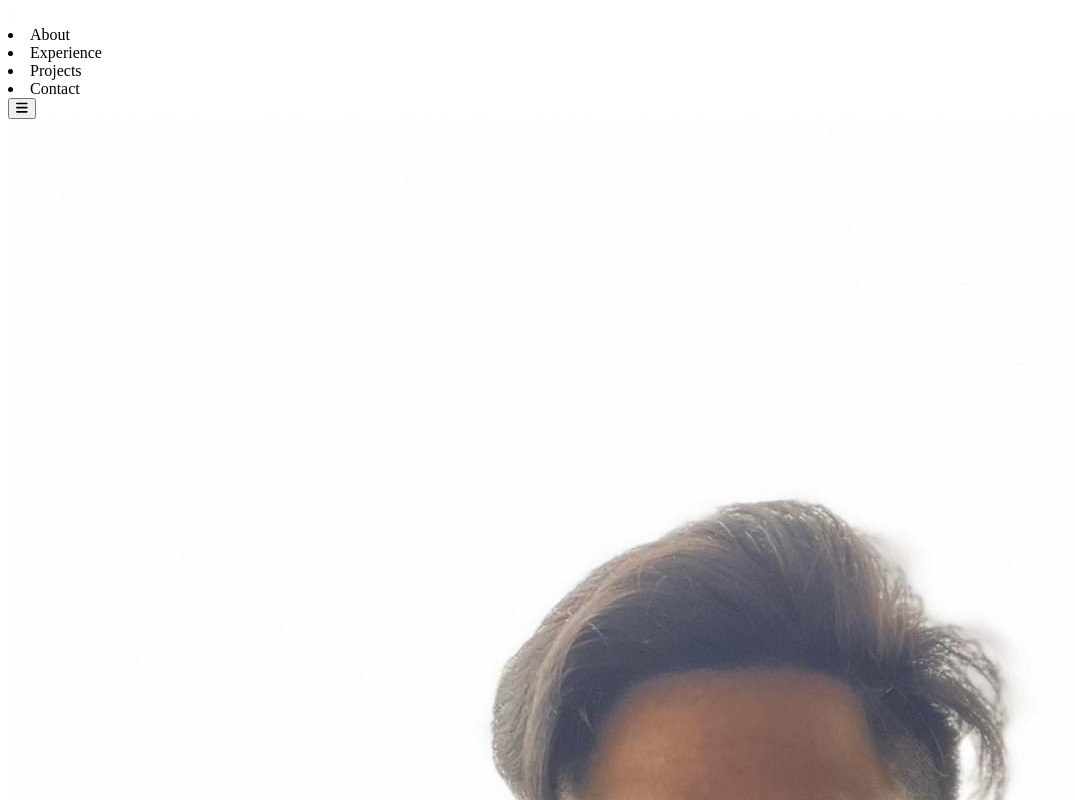
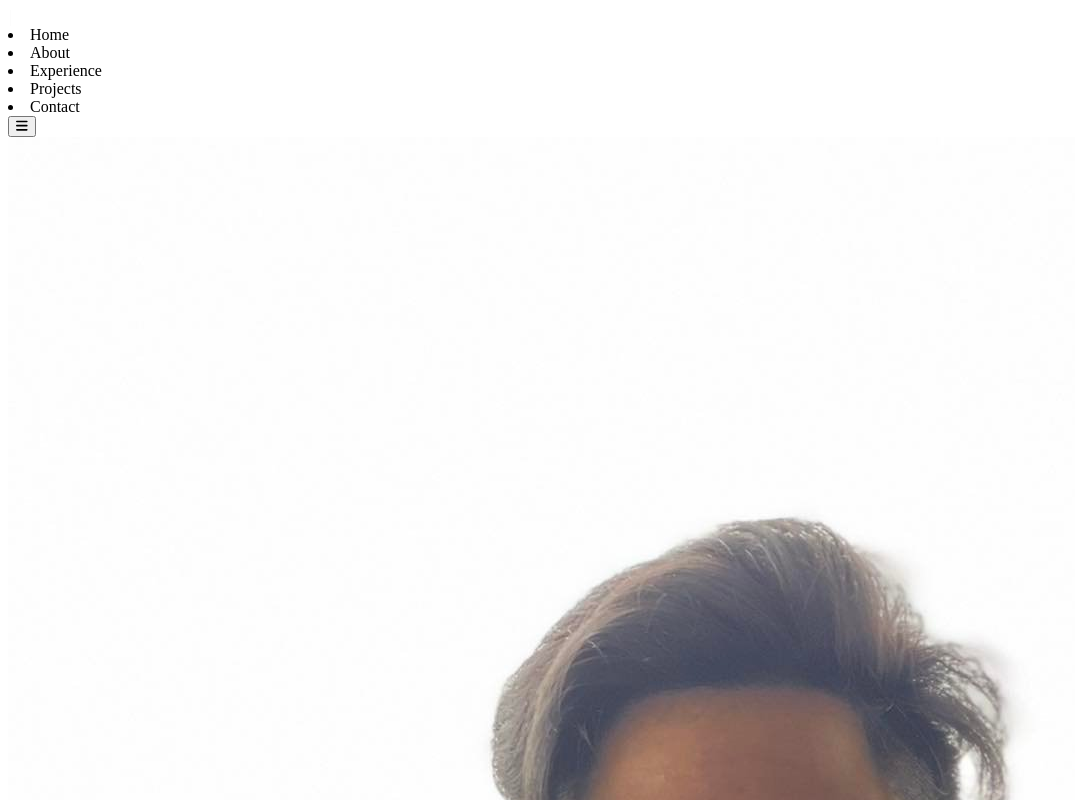
Before and after one commit to RuengwutSais/portfolio-ruengwut, a React (Vite) app: page / in a window 1280 px wide. Shown: the top 800 px of the page, without its empty margins (0-1075 px from the left). Built offline with nearby package versions, Linux system fonts and the light colour scheme; the HTML template or start-up script is replaced by a standard one.

Commit message:
Add Home

```diff
--- a/src/App.jsx
+++ b/src/App.jsx
@@ -11,7 +11,9 @@ function App() {
   return (
     <>
       <NavbarComponent />
-      <HomeComponent/>
+      <Element name="home" className="element">
+        <HomeComponent/>
+      </Element>
 
       <Element name="about" className="element">
         <AboutComponent />
--- a/src/component/about.jsx
+++ b/src/component/about.jsx
@@ -1,4 +1,3 @@
-/* eslint-disable react/no-unescaped-entities */
 import {
   FaHtml5,
   FaCss3,
@@ -21,9 +20,9 @@ const AboutComponent = () => {
               About me
             </h1>
             <h2 className="pt-6 text-xl font-medium text-white sm:text-2xl lg:text-3xl">
-              I'm a
+              I'm a{' '}
               <span className="text-rose-600 font-semibold">
-                Front end devloper
+               Front end devloper
               </span>
             </h2>
             <p className="pt-6 text-justify leading-relaxed text-white">
--- a/src/component/experience.jsx
+++ b/src/component/experience.jsx
@@ -19,7 +19,7 @@ const ExperienceComponent = () => {
             <div className="md:w-2/5 flex justify-center items-start">
               <div className="flex justify-center md:justify-start">
                 <span className="shrink-0">
-                  <img src={Avalant} alt="" className="h-auto w-72 shadow-md" />
+                  <img src={Avalant} alt="" className="h-auto w-72" />
                 </span>
                 <div className="relative ml-3 hidden w-full md:block">
                   <span className="absolute inset-x-0 top-1/2 h-0.5 -translate-y-1/2 transform bg-grey-70"></span>
--- a/src/component/navbar.jsx
+++ b/src/component/navbar.jsx
@@ -40,6 +40,16 @@ const NavbarComponent = () => {
 
             {/* Style for desktop */}
             <div className="lg:flex font-bold items-center gap-4 hidden text-zinc-900 uppercase">
+            <li className="list-none">
+                <Link
+                  to="home"
+                  smooth={true}
+                  duration={100}
+                  className="block hover:text-rose-600 py-2 px-4 hover:scale-125 cursor-pointer duration-300 ease-in-out"
+                >
+                  Home
+                </Link>
+              </li>
               <li className="list-none">
                 <Link
                   to="about"
```
